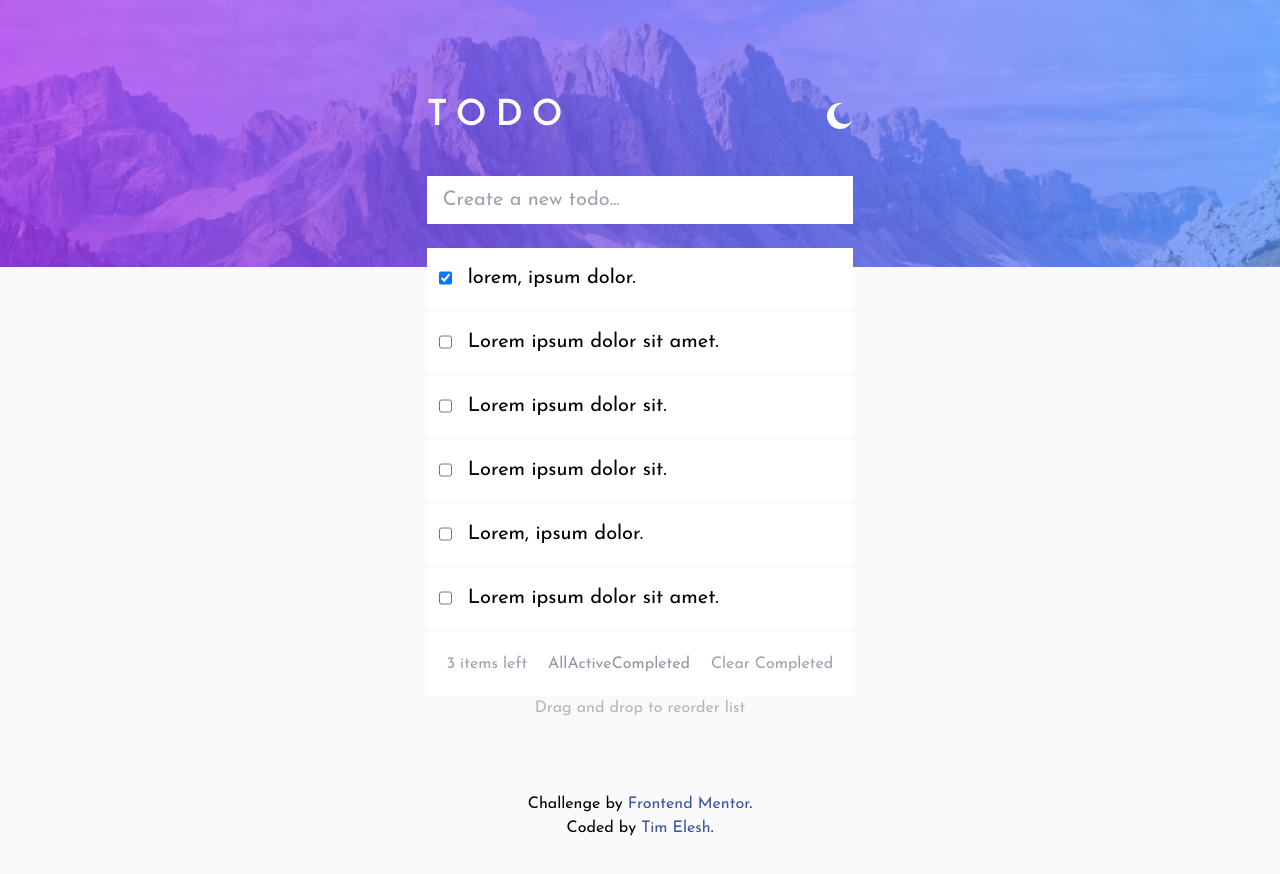
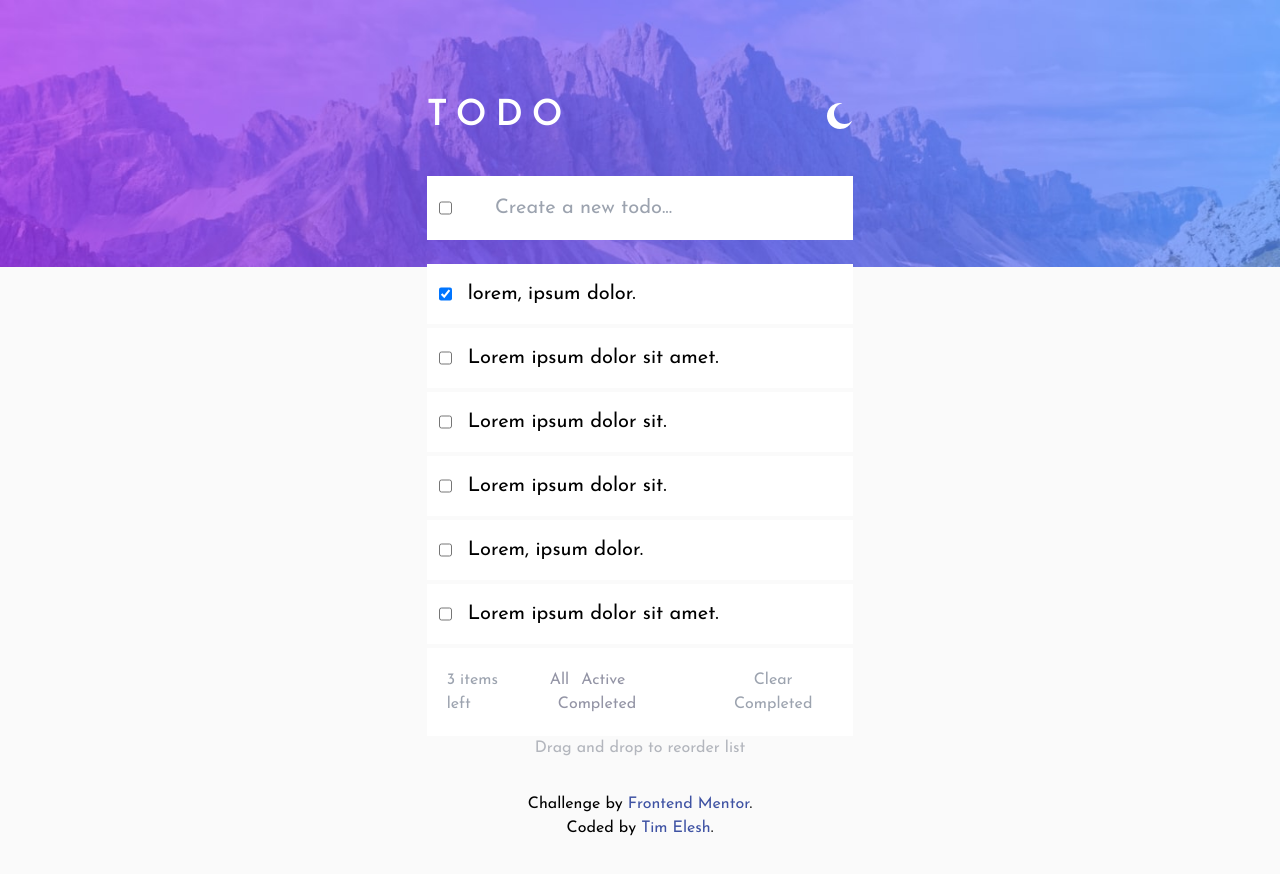
Before and after one commit to Tim-Elesh/todo-app-main, a React (Create React App) app: page / in a window 1280 px wide. Shown: the top 874 px of the page. Built offline with nearby package versions, Linux system fonts and the light colour scheme.

Commit message:
styling and add html in jsx elements

```diff
--- a/src/App.css
+++ b/src/App.css
@@ -73,9 +73,9 @@ body{
     letter-spacing: 9px;
 }
 
-.todo-create input{
+.todo-create input[type="text"]{
     padding: 10px 16px;
-    width: 100%;
+    width: 90%;
 }
 
 .list-component{
@@ -85,7 +85,6 @@ body{
 .list-component p{
     padding-left: 16px;
 }
-
 .todo-sort button{
     color: hsl(236, 9%, 61%);
 }
--- a/src/components/Todo-create.jsx
+++ b/src/components/Todo-create.jsx
@@ -1,8 +1,9 @@
 function Create(){
     return(
         <div className='todo-create text-xl'>
-          <label>
-            <input type='text' placeholder='Create a new todo...'></input>
+          <label className="flex bg-white h-16 justify-between px-3">
+            <input className="" type="checkbox"></input>
+            <input className="rounded" type='text' placeholder='Create a new todo...'></input>
           </label>
         </div>
     )
--- a/src/components/Todo-sort.jsx
+++ b/src/components/Todo-sort.jsx
@@ -1,9 +1,9 @@
 function Sort(){
     return(
-        <div className='todo-sort justify-center'>
-            <button className="All-button">All</button>
-            <button className="Active-button">Active</button>
-            <button className="Complete-button">Completed</button>
+        <div className='todo-sort justify-center pl-6 rounded-md'>
+            <button className="All-button pr-2 focus:text-blue-600">All</button>
+            <button className="Active-button px-1 focus:text-blue-600">Active</button>
+            <button className="Complete-button pl-2 focus:text-blue-600">Completed</button>
         </div>
     )
 }
```
